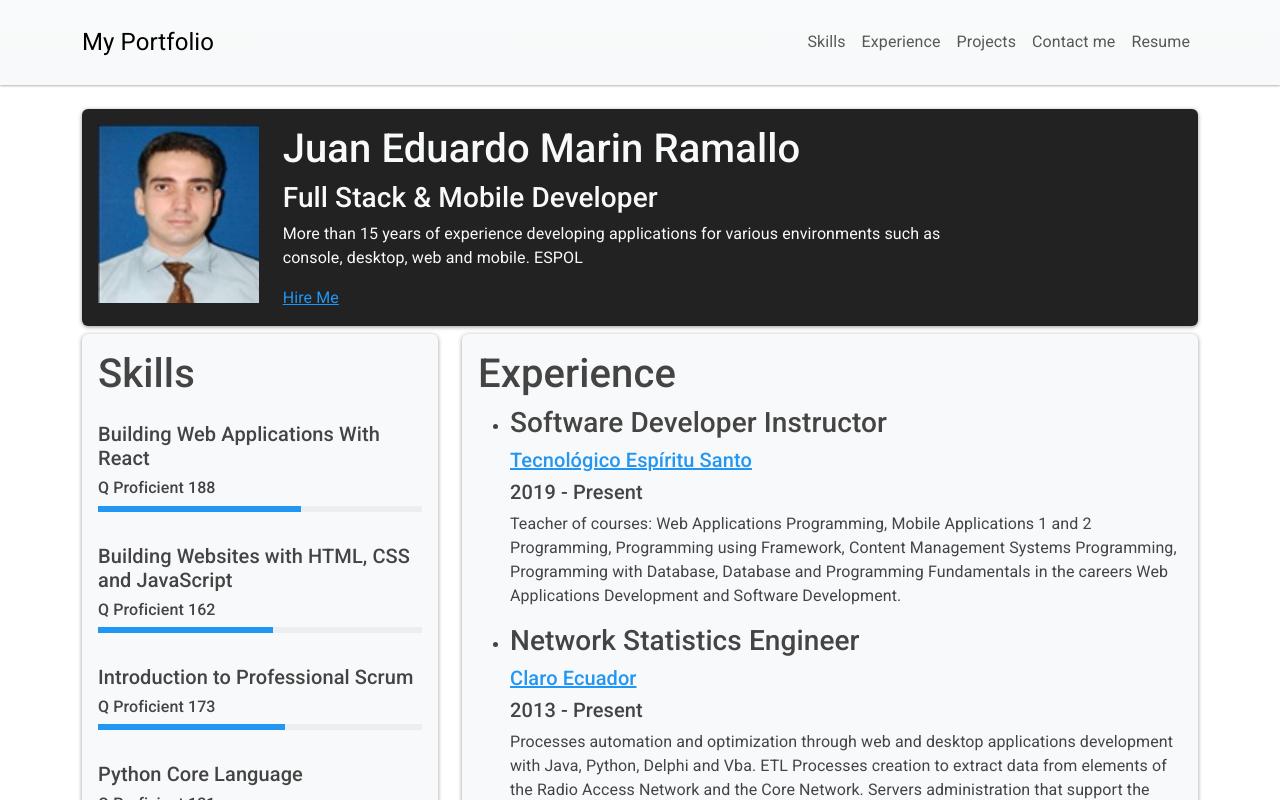
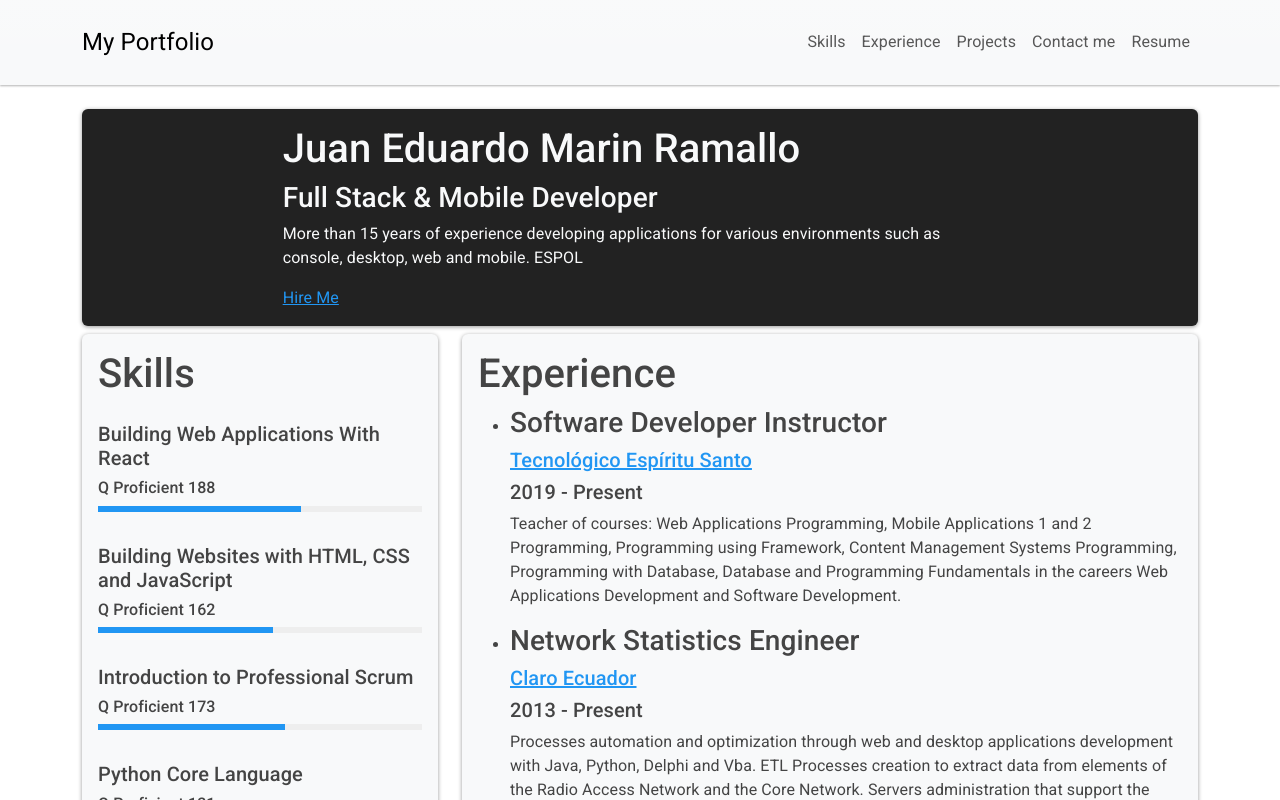
Before and after one commit to juan-marin-ramallo/nextjs-portfolio, a Next.js app: page / in a window 1280 px wide. Shown: the top 800 px of the page. Built offline with nearby package versions, Linux system fonts and the light colour scheme.

Commit message:
Remove image

```diff
--- a/pages/index.js
+++ b/pages/index.js
@@ -12,13 +12,13 @@ const Index = () => (
         <div className="card card-body bg-dark text-light">
           <div className="row">
             <div className="col-md-2">
-              <Image
-                src="/JuanMarin.jpg"
+              {/* <Image
+                src="JuanMarin.jpg"
                 alt="PersonalImage"
                 width={180}
                 height={200}
-                // className="card-img-top"/>
-                />
+
+                /> */}
             </div>
             <div className="col-md-8">
               <h1>Juan Eduardo Marin Ramallo</h1>
```
